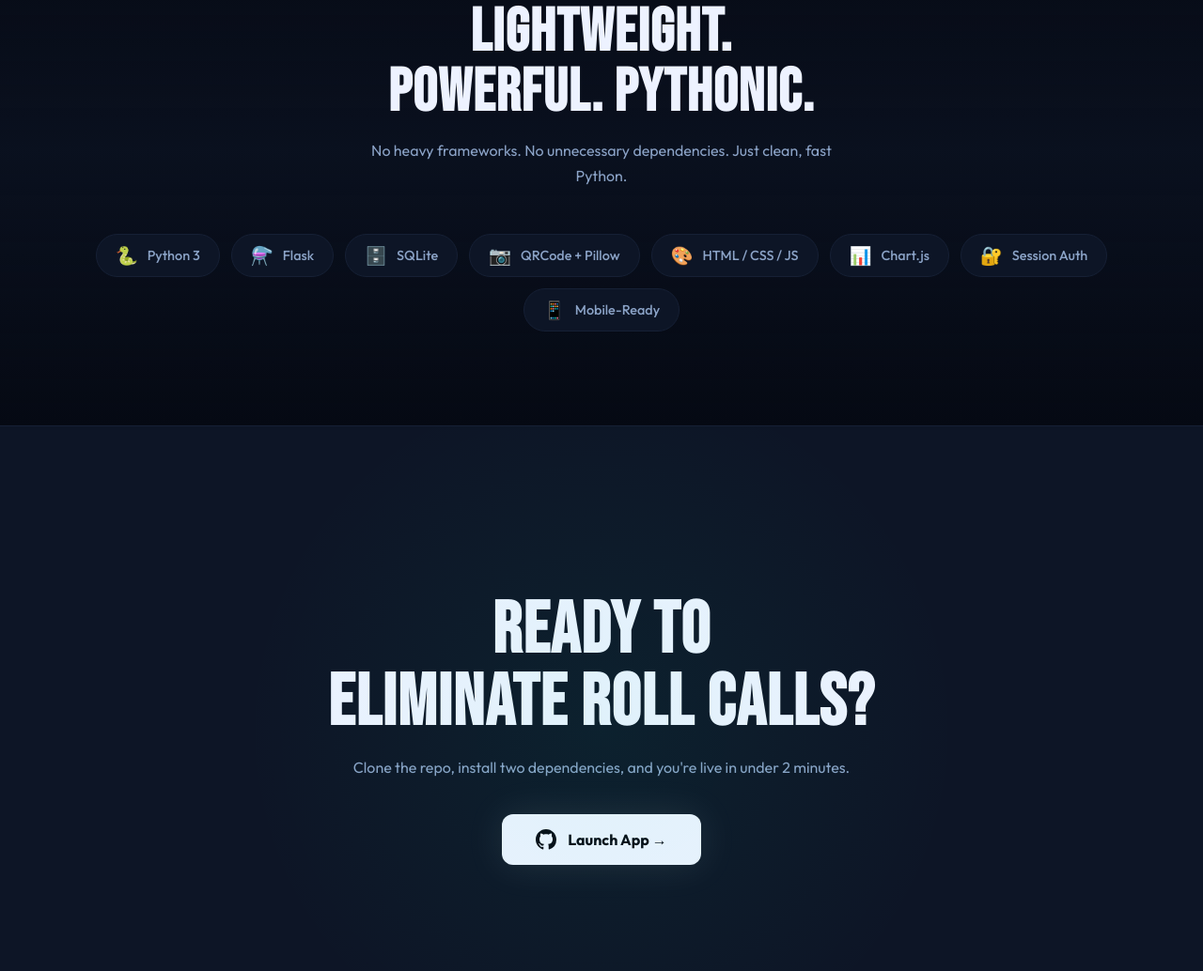
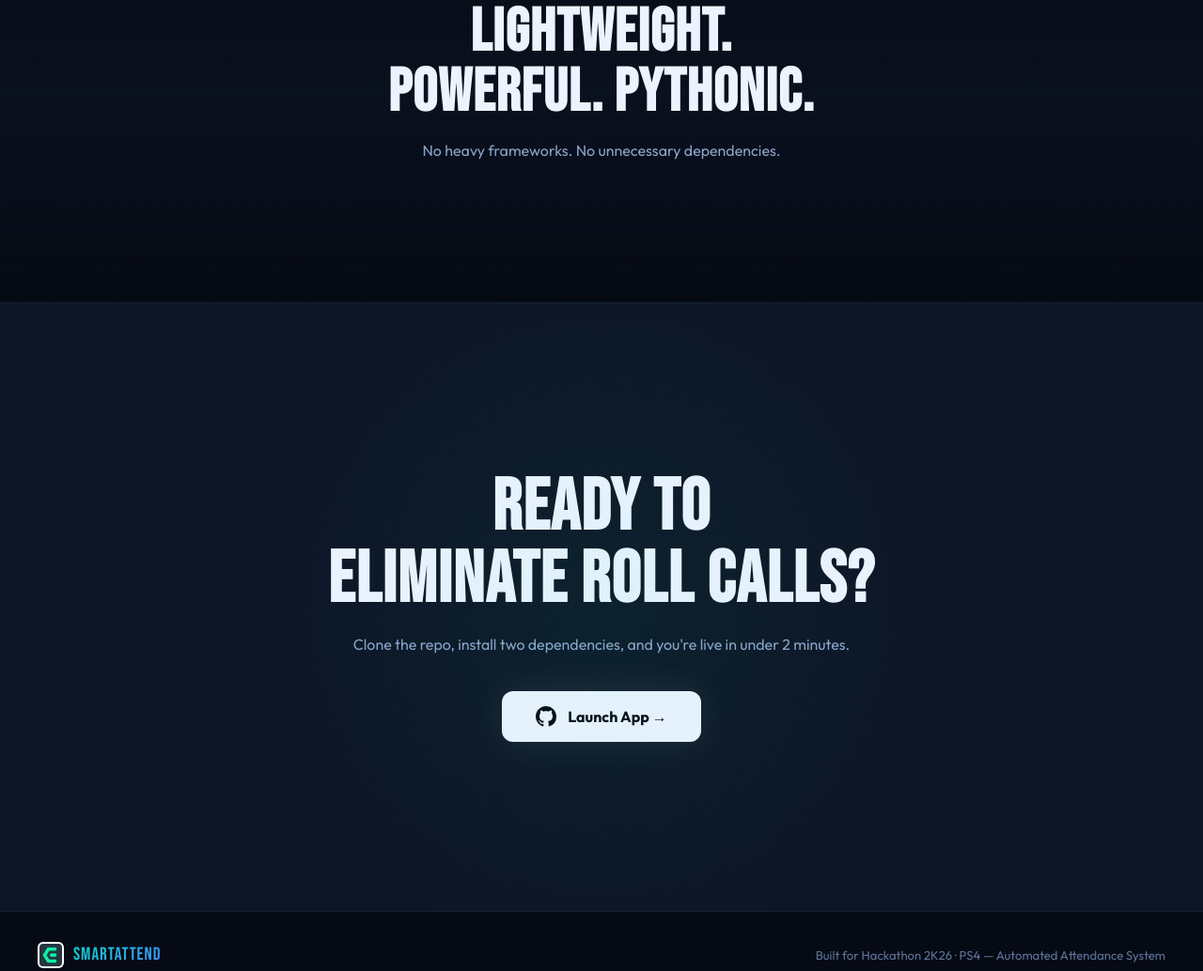
Before and after one commit to minegameing50/SmartAttend, a plain HTML site: page index.html in a window 1280 px wide. Shown: the part 3323-4357 px from the top of the page at 94% size. Drawn offline with Linux system fonts and the light colour scheme.

Commit message:
Revise tech stack section in index.html
Updated tech stack description and removed some details.

```diff
--- a/index.html
+++ b/index.html
@@ -590,17 +590,7 @@ footer p { color: var(--muted); font-size: 0.82rem; }
   <div class="container" style="text-align:center">
     <div class="section-tag">✦ Tech Stack</div>
     <h2 class="section-title">Lightweight.<br>Powerful. Pythonic.</h2>
-    <p class="section-sub" style="margin:0 auto 48px;">No heavy frameworks. No unnecessary dependencies. Just clean, fast Python.</p>
-    <div class="stack-grid">
-      <div class="stack-pill"><span>🐍</span> Python 3</div>
-      <div class="stack-pill"><span>⚗️</span> Flask</div>
-      <div class="stack-pill"><span>🗄️</span> SQLite</div>
-      <div class="stack-pill"><span>📷</span> QRCode + Pillow</div>
-      <div class="stack-pill"><span>🎨</span> HTML / CSS / JS</div>
-      <div class="stack-pill"><span>📊</span> Chart.js</div>
-      <div class="stack-pill"><span>🔐</span> Session Auth</div>
-      <div class="stack-pill"><span>📱</span> Mobile-Ready</div>
-    </div>
+    <p class="section-sub" style="margin:0 auto 48px;">No heavy frameworks. No unnecessary dependencies.</p>
   </div>
 </section>
 
@@ -624,7 +614,6 @@ footer p { color: var(--muted); font-size: 0.82rem; }
     SmartAttend
   </div>
   <p>Built for Hackathon 2K26 · PS4 — Automated Attendance System</p>
-  <p style="color:var(--muted)">Made with 🐍 Python + Flask</p>
 </footer>
 
 <script>
```
